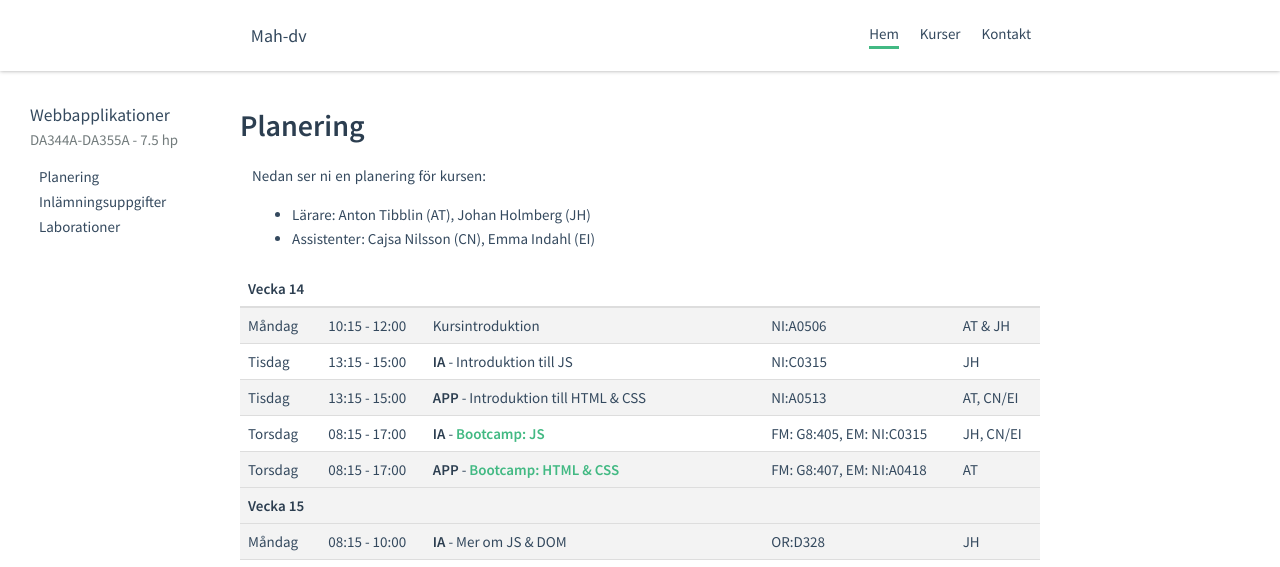
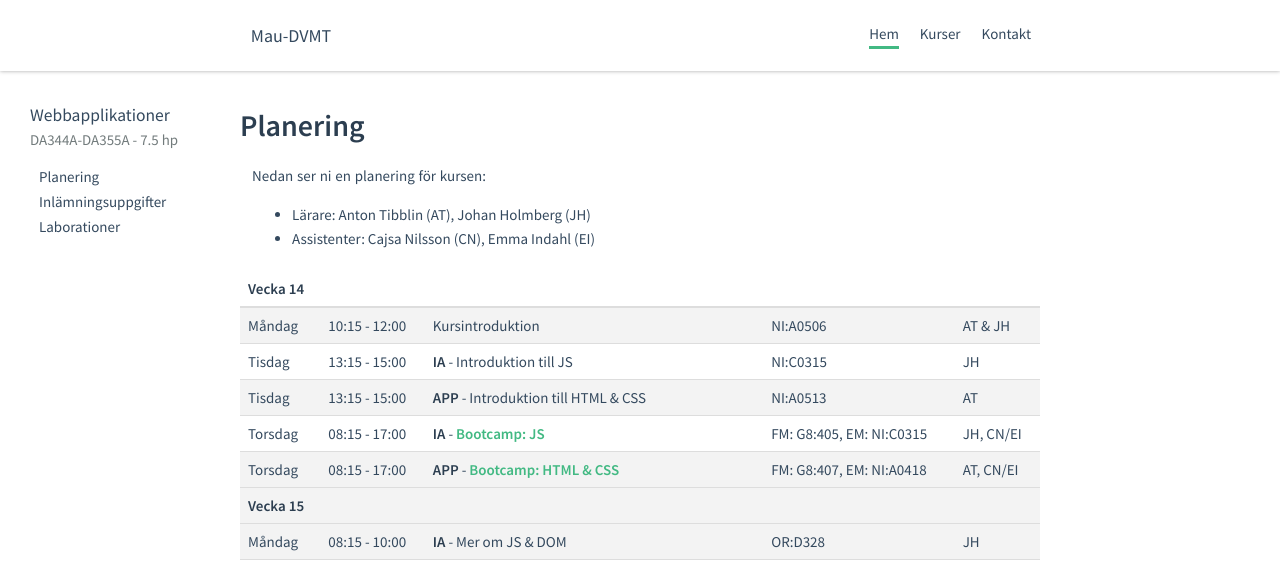
Before and after one commit to mau-dvmt/mah-dv.github.io, a Jekyll site: the page built from courses/da344a-da355a/plan.md, in a window 1280 px wide. Shown: the top 567 px of the page. Built offline with Jekyll 4.4.1, drawn with Linux system fonts in a browser that asks for light colours.

```diff
--- a/_config.yml
+++ b/_config.yml
@@ -3,7 +3,7 @@
 # ===============
 
 # Page name
-name: Mah-dv
+name: Mau-DVMT
 # Description of the page/course
 description: Samlingsplats för öppet kursmaterial på Malmö Högskola från datavetenskap
 # Github repository hosting this page/course
--- a/courses/da344a-da355a/plan.md
+++ b/courses/da344a-da355a/plan.md
@@ -13,9 +13,9 @@ Nedan ser ni en planering för kursen:
 | ------------- |-------------| ---------| -------- |
 | Måndag | 10:15 - 12:00 | Kursintroduktion | NI:A0506 | AT & JH
 | Tisdag | 13:15 - 15:00 | **IA** - Introduktion till JS | NI:C0315 | JH
-| Tisdag | 13:15 - 15:00 | **APP** - Introduktion till HTML & CSS | NI:A0513 | AT, CN/EI
+| Tisdag | 13:15 - 15:00 | **APP** - Introduktion till HTML & CSS | NI:A0513 | AT
 | Torsdag| 08:15 - 17:00 | **IA** - [Bootcamp: JS](/courses/da344a-da355a/exercises/ex2.html) | FM: G8:405, EM: NI:C0315 | JH, CN/EI
-| Torsdag| 08:15 - 17:00 | **APP** - [Bootcamp: HTML & CSS](/courses/da344a-da355a/exercises/ex1.html) | FM: G8:407, EM: NI:A0418 | AT
+| Torsdag| 08:15 - 17:00 | **APP** - [Bootcamp: HTML & CSS](/courses/da344a-da355a/exercises/ex1.html) | FM: G8:407, EM: NI:A0418 | AT, CN/EI
 | ------------- |-------------| ---------| -------- |
 | **Vecka 15** | | | |
 | ------------- |-------------| ---------| -------- |
```
